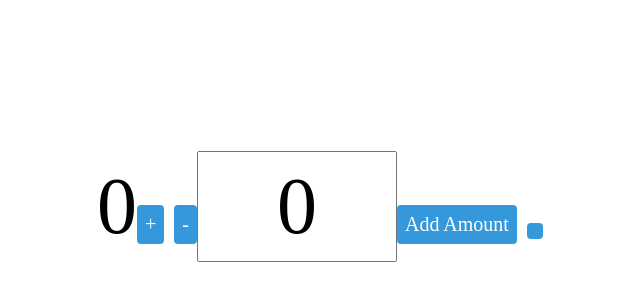
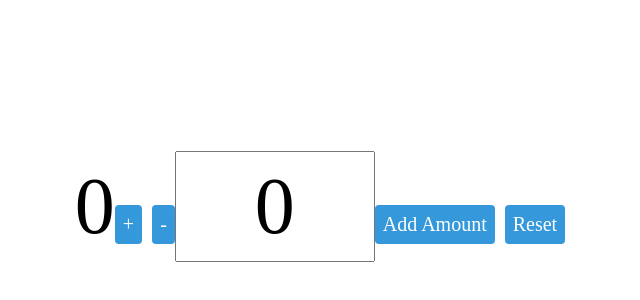
Before and after one commit to vimal336/React-js-projects, a React (Create React App) app in the folder redux-practice/: page / in a window 1280 px wide. Shown: the part 194-494 px from the top of the page, without its empty margins (320-960 px from the left). Built offline with nearby package versions, Linux system fonts and the light colour scheme.

Commit message:
react redux

```diff
--- a/redux-practice/src/features/counters/Counter.js
+++ b/redux-practice/src/features/counters/Counter.js
@@ -31,7 +31,7 @@ const Counter = () => {
         <button onClick={() => dispatch(incrementByAmount(addValue))}>
           Add Amount
         </button>
-        <button onClick={resetAll}></button>
+        <button onClick={resetAll}>Reset</button>
 
       </div>
     </section>
```
